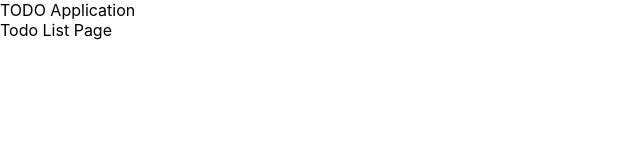
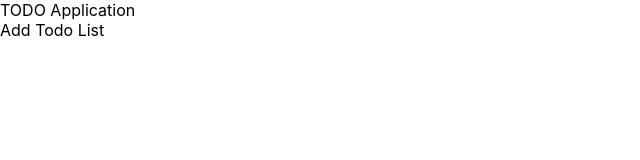
Before and after one commit to FSDSTR1023/todo-frontend, a React (Create React App) app in the folder my-react-app/: page / in a window 1280 px wide. Shown: the top 160 px of the page, without its empty margins (0-640 px from the left). Built offline with nearby package versions, Linux system fonts and the light colour scheme.

Commit message:
fixed compilation error

```diff
--- a/my-react-app/package.json
+++ b/my-react-app/package.json
@@ -36,5 +36,9 @@
       "last 1 firefox version",
       "last 1 safari version"
     ]
+  },
+  "devDependencies": {
+    "@babel/plugin-proposal-private-property-in-object": "^1.0.0"
   }
+
 }
--- a/my-react-app/src/App.js
+++ b/my-react-app/src/App.js
@@ -1,18 +1,8 @@
 import React from 'react';
 import './tailwind.css';
-import { BrowserRouter as Router, Route, Switch } from 'react-router-dom';
+import { BrowserRouter as Router, Route, Routes } from 'react-router-dom'; // Import Routes instead of Switch
 import AddTodo from './components/AddTodo';
 import TodoList from './components/TodoList';
-
-
-// Placeholder components for routes
-function TodoListPage() {
-  return <div className="p-4">Todo List Page</div>;
-}
-
-function AddTodoPage() {
-  return <div className="p-4">Add Todo Page</div>;
-}
 
 function App() {
   return (
@@ -21,14 +11,10 @@ function App() {
         <header className="bg-blue-500 text-white p-4 text-xl">
           TODO Application
         </header>
-        <Switch>
-          <Route path="/add-todo">
-            <AddTodoPage />
-          </Route>
-          <Route path="/">
-            <TodoListPage />
-          </Route>
-        </Switch>
+        <Routes> {/* Use Routes component instead of Switch */}
+          <Route path="/add-todo" element={<AddTodo />} />
+          <Route path="/" element={<TodoList />} />
+        </Routes>
       </div>
     </Router>
   );
```
Also changed, not shown: my-react-app/src/components/AddTodo.js (renamed from my-react-app/components/AddTodo.js), my-react-app/src/components/Api.js (renamed from my-react-app/components/Api.js), my-react-app/src/components/TaskCard.jsx (renamed from my-react-app/components/TaskCard.jsx), my-react-app/src/components/TodoList.js (renamed from my-react-app/components/TodoList.js), 1 other file (tests, documents, lock files or other folders).
